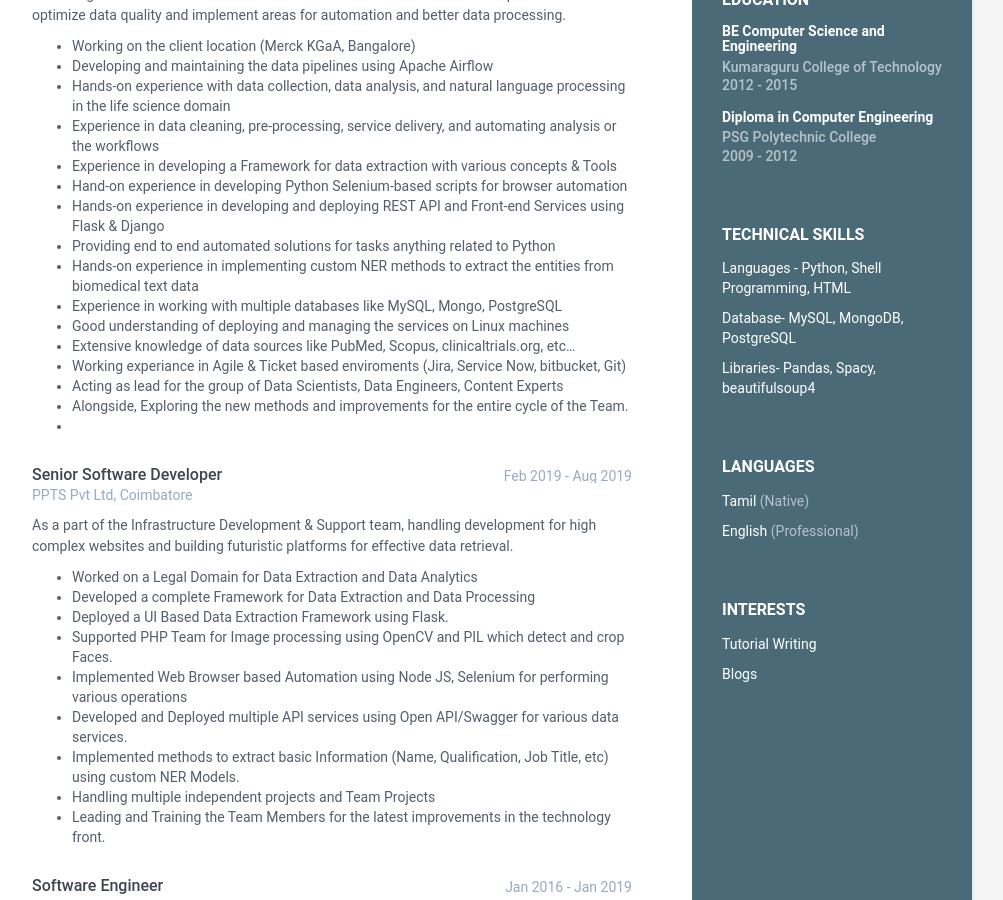
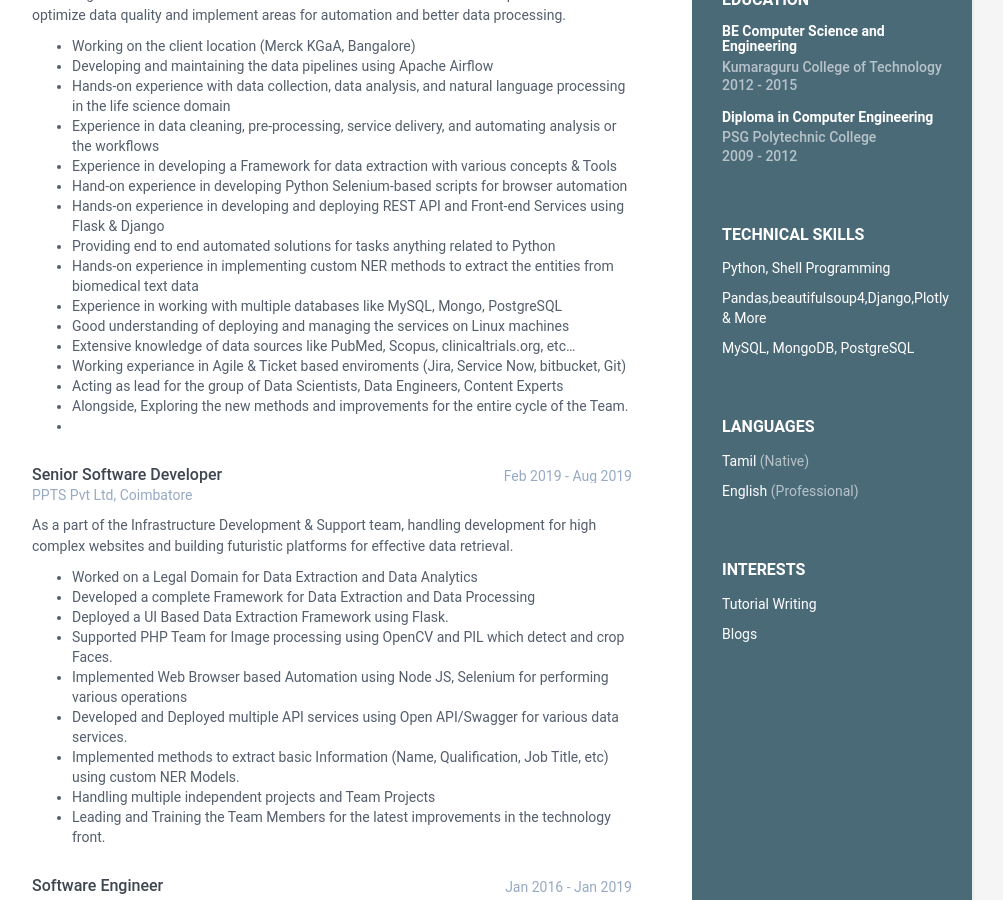
Before and after one commit to dhamodharanrk/online-cv, a Jekyll site: the page built from index.html, in a window 1280 px wide and 900 px high, scrolled down 463 px. Shown: the whole window, without its empty margins (168-1171 px from the left). Built offline with Jekyll 4.4.1, drawn with Linux system fonts in a browser that asks for light colours.

Commit message:
Update data.yml

```diff
--- a/_data/data.yml
+++ b/_data/data.yml
@@ -39,13 +39,13 @@ sidebar:
         link: https://sites.google.com/view/way2learnings/home
 
     technicals:
-      - item: Languages - Python, Shell Programming, HTML
+      - item: Python, Shell Programming
         link:
 
-      - item: Database- MySQL, MongoDB, PostgreSQL
+      - item: Pandas,beautifulsoup4,Django,Plotly & More
         link:
 
-      - item: Libraries- Pandas, Spacy, beautifulsoup4
+      - item: MySQL, MongoDB, PostgreSQL
         link:
 
 career-profile:
```
